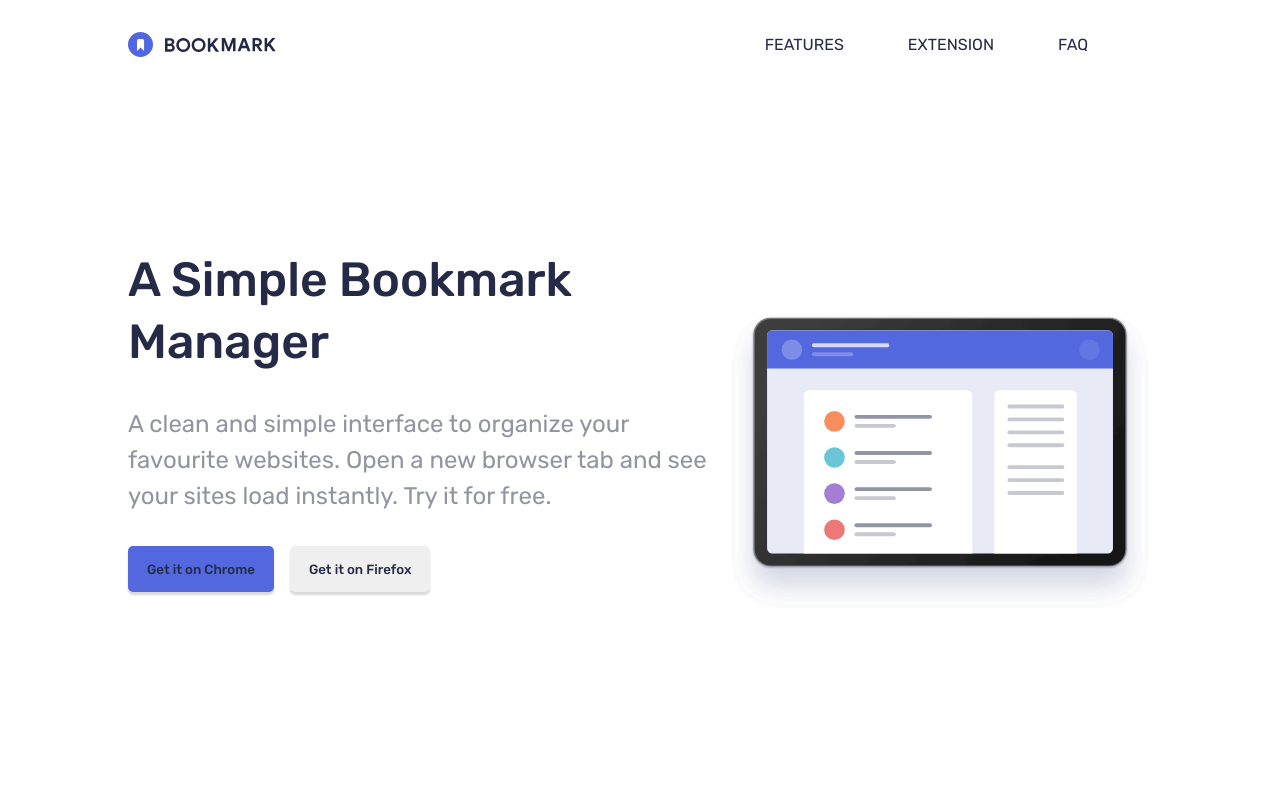
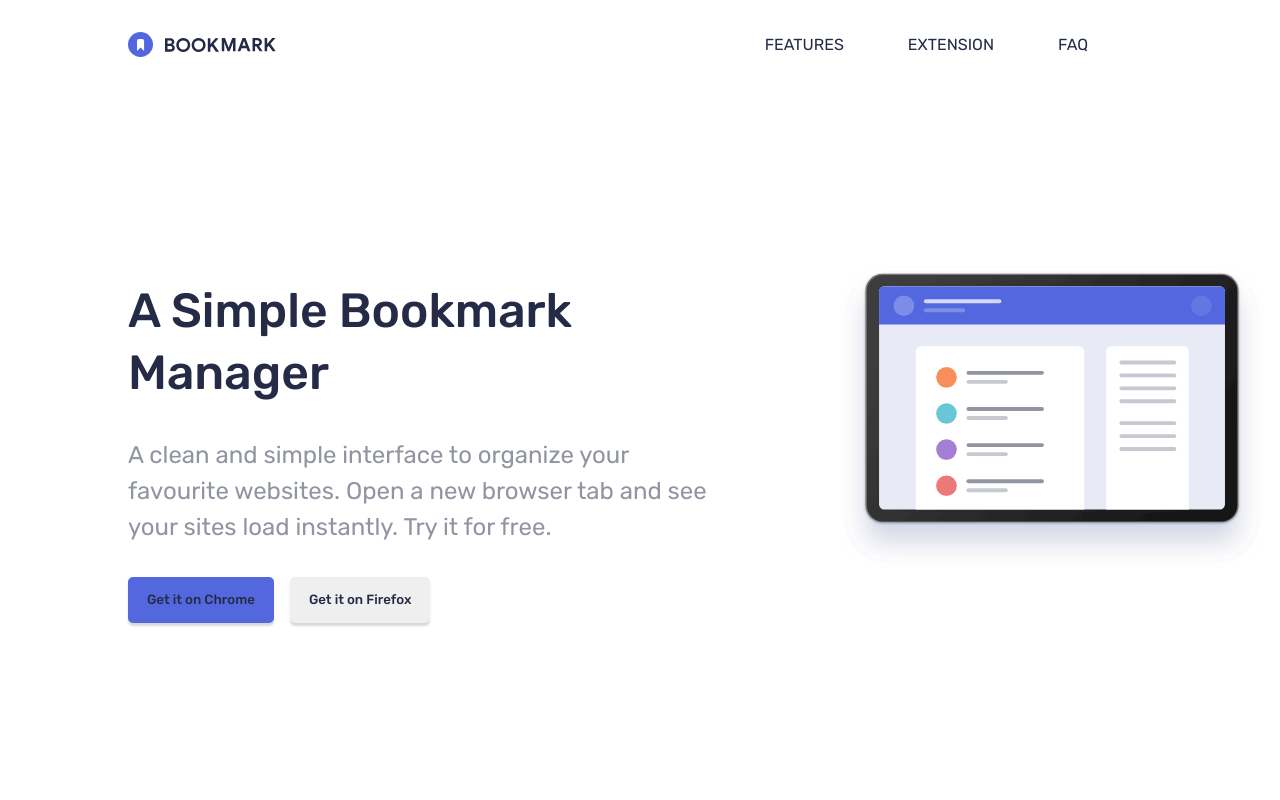
Before and after one commit to Saurabhdaswant/Bookmark, a React (Create React App) app: page / in a window 1280 px wide. Shown: the top 800 px of the page. Built offline with nearby package versions, Linux system fonts and the light colour scheme; the HTML template or start-up script is replaced by a standard one.

Commit message:
fix : height of banner section

```diff
--- a/src/Sass/Home.scss
+++ b/src/Sass/Home.scss
@@ -64,7 +64,7 @@
       }
     }
     .bookmarkBanner {
-      height: 20rem;
+    //   height: 20rem;
 
       svg {
         width: 100%;
@@ -79,7 +79,9 @@
         svg {
           width: 100%;
           max-width: 80rem;
-          max-height: 50rem;
+          max-height: 80rem;
+
+          margin-left:7rem ;
         }
       }
     }
--- a/src/css/Home.css
+++ b/src/css/Home.css
@@ -105,10 +105,6 @@
   }
 }
 
-.Home section .bookmarkBanner {
-  height: 20rem;
-}
-
 .Home section .bookmarkBanner svg {
   width: 100%;
   max-width: 20rem;
@@ -119,7 +115,8 @@
   .Home section .bookmarkBanner svg {
     width: 100%;
     max-width: 80rem;
-    max-height: 50rem;
+    max-height: 80rem;
+    margin-left: 7rem;
   }
 }
 
```
Also changed, not shown: 1 other file (tests, documents, lock files or other folders).
